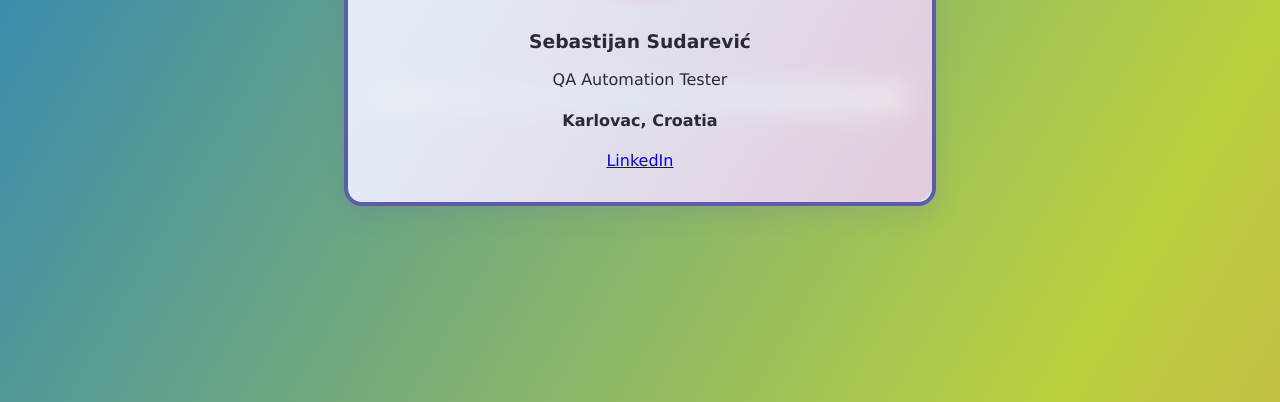
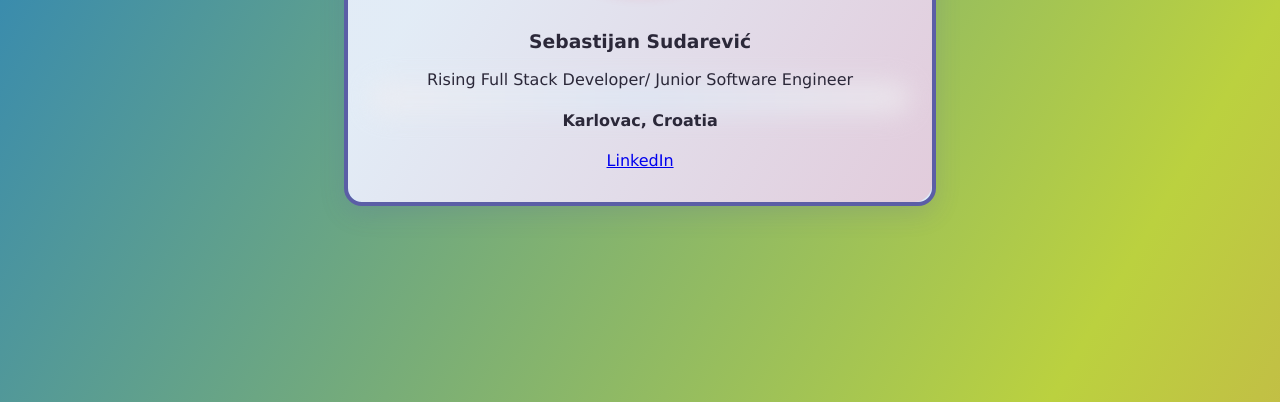
Before and after one commit to Zatarc1122/bussines-card, a website built with Vite: page index.html in a window 1280 px wide. Shown: the part 398-800 px from the top of the page. Built offline with nearby package versions, Linux system fonts and the light colour scheme.

Commit message:
changed my position

```diff
--- a/index.html
+++ b/index.html
@@ -7,7 +7,7 @@
             <img class="avatar" src="https://i.ibb.co/8Dt5ptcg/R5-6409-N.jpg">
             <div >
                 <h3>Sebastijan Sudarević</h3>
-                <p>QA Automation Tester</p>
+                <p>Rising Full Stack Developer/ Junior Software Engineer</p>
                 <h4>Karlovac, Croatia</h4>
                 <a href="https://www.linkedin.com/in/sebastijan-sudarevi%C4%87-351732371/" target="_blank">LinkedIn</a>
             </div>
```
